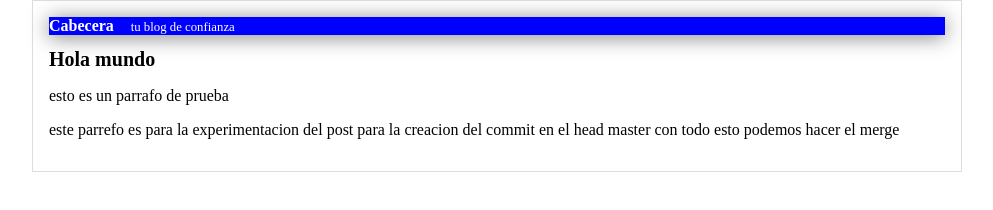
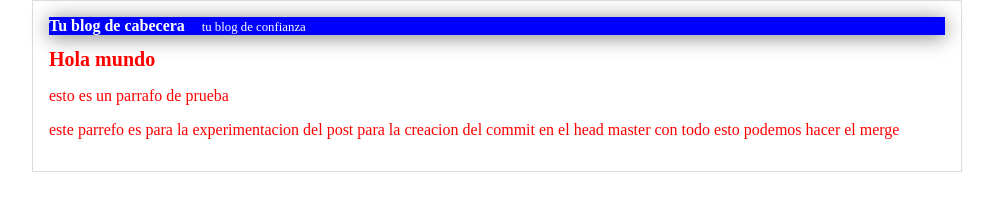
Before and after one commit to Yakix/blogproyect, a plain HTML site: page index.html in a window 1280 px wide. Shown: the whole page, without its empty margins (143-1136 px from the left). Drawn offline with Linux system fonts and the light colour scheme.

Commit message:
cambio de cabecera en la cabecera

```diff
--- a/css/estilos.css
+++ b/css/estilos.css
@@ -1,6 +1,6 @@
 body
 {
-    color: black;
+    color: red;
     font-family: Gotham;
     text-align: center;
     margin: 0;
--- a/index.html
+++ b/index.html
@@ -7,7 +7,7 @@
     <body>
         <div id="container">
             <div id="cabecera">
-                Cabecera
+                Tu blog de cabecera
                 <span id="tagline">tu blog de confianza</span>
             </div>
             <div id="post">
```
